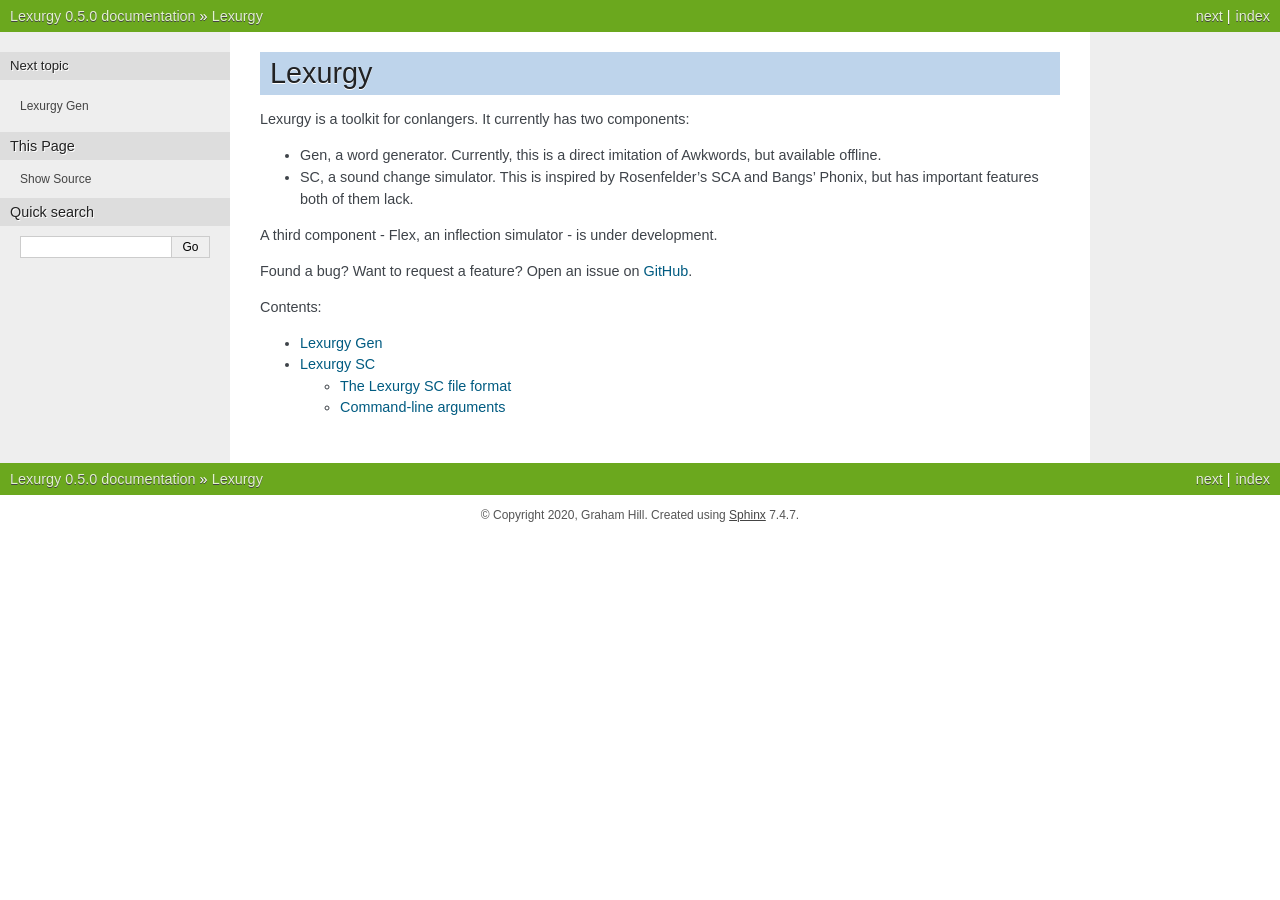
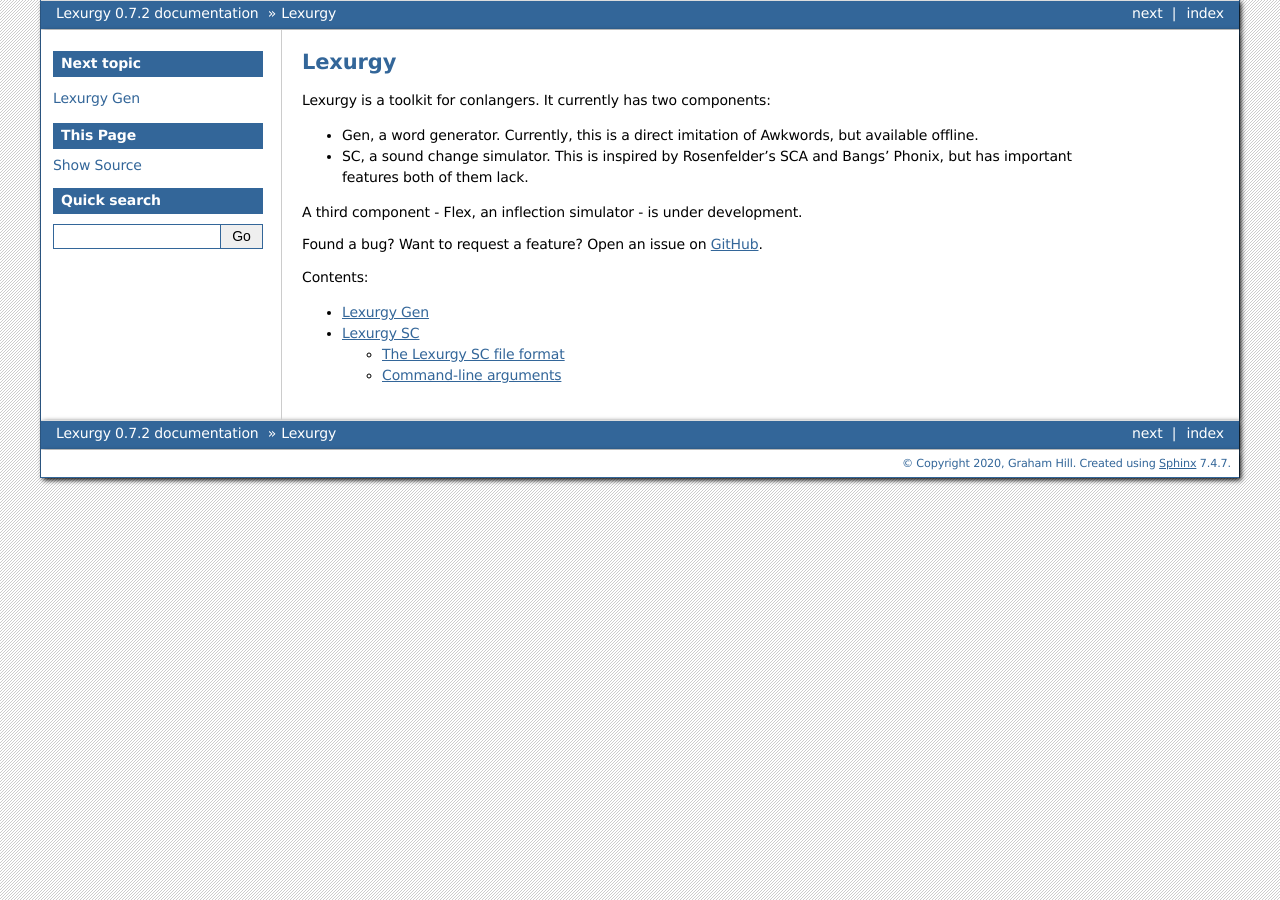
Before and after one commit to def-gthill/lexurgy, a Sphinx documentation site: the page built from doc/source/index.rst, in a window 1280 px wide. Built offline with Sphinx 7.4.7, drawn with Linux system fonts in a browser that asks for light colours.

Commit message:
Switched to bizstyle Sphinx

```diff
--- a/doc/source/conf.py
+++ b/doc/source/conf.py
@@ -22,7 +22,7 @@
 author = 'Graham Hill'
 
 # The full version, including alpha/beta/rc tags
-release = '0.5.0'
+release = '0.7.2'
 
 
 # -- General configuration ---------------------------------------------------
@@ -47,7 +47,7 @@
 # The theme to use for HTML and HTML Help pages.  See the documentation for
 # a list of builtin themes.
 #
-html_theme = 'nature'
+html_theme = 'bizstyle'
 
 # Add any paths that contain custom static files (such as style sheets) here,
 # relative to this directory. They are copied after the builtin static files,
```
